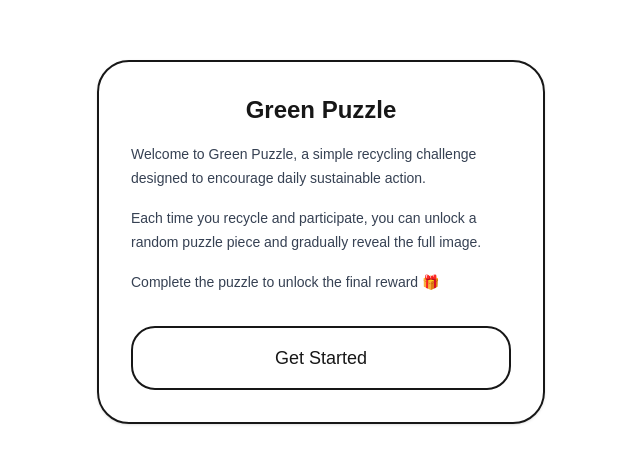
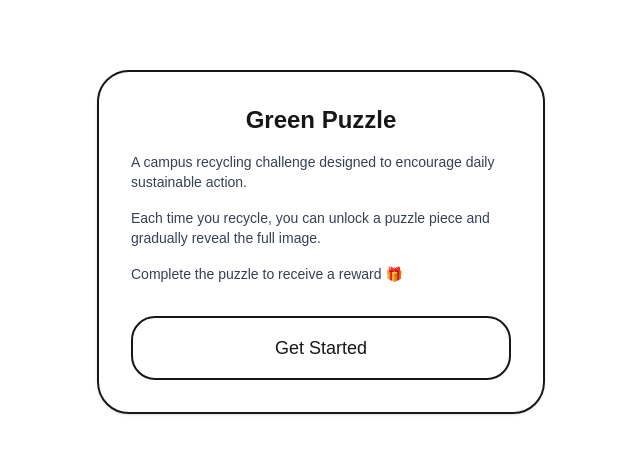
Before and after one commit to jackyxuzhiqi-dotcom/green-puzzle-mvp, a Next.js app: page / in a window 1280 px wide. Shown: the part 158-622 px from the top of the page, without its empty margins (319-959 px from the left). Built offline with nearby package versions, Linux system fonts and the light colour scheme.

Commit message:
Update puzzle UI

```diff
--- a/app/page.tsx
+++ b/app/page.tsx
@@ -34,6 +34,12 @@ export default function Home() {
     const normalizedEmail = email.trim().toLowerCase()
     if (!normalizedEmail) return
 
+    // ✅ 限制学校邮箱
+    if (!normalizedEmail.endsWith('@callutheran.edu')) {
+      setMessage('Please use your CLU email (@callutheran.edu) to participate.')
+      return
+    }
+
     setCurrentEmail(normalizedEmail)
     setMessage('')
     setStep('puzzle')
@@ -57,6 +63,7 @@ export default function Home() {
       userData.lastDate = today
     }
 
+    // ✅ 每天只能1次
     if (userData.todayCount >= 1) {
       setMessage('Today’s mission is complete 🌱')
       return
@@ -68,7 +75,7 @@ export default function Home() {
 
     if (remaining.length === 0) {
       setMessage(
-        'Puzzle completed 🎉 We will notify you by email with reward collection details.'
+        'Puzzle completed 🎉 A $5 Starbucks gift card will be sent to your email. Each email can only receive one reward.'
       )
       return
     }
@@ -88,7 +95,7 @@ export default function Home() {
 
     if (totalUnlocked === 9) {
       setMessage(
-        'Puzzle completed 🎉 We will notify you by email with reward collection details.'
+        'Puzzle completed 🎉 A $5 Starbucks gift card will be sent to your email. Each email can only receive one reward.'
       )
       return
     }
@@ -119,24 +126,24 @@ export default function Home() {
   return (
     <main className="min-h-screen flex items-center justify-center px-6 bg-white">
       <div className="w-full max-w-md rounded-[2rem] border-2 p-8 shadow-sm">
+
+        {/* Intro */}
         {step === 'intro' && (
           <>
             <h1 className="text-center text-2xl font-semibold mb-4">
               Green Puzzle
             </h1>
 
-            <p className="text-sm text-gray-700 leading-6 mb-4">
-              Welcome to Green Puzzle, a simple recycling challenge designed to
-              encourage daily sustainable action.
+            <p className="text-sm text-gray-700 mb-4">
+              A campus recycling challenge designed to encourage daily sustainable action.
             </p>
 
-            <p className="text-sm text-gray-700 leading-6 mb-4">
-              Each time you recycle and participate, you can unlock a random
-              puzzle piece and gradually reveal the full image.
+            <p className="text-sm text-gray-700 mb-4">
+              Each time you recycle, you can unlock a puzzle piece and gradually reveal the full image.
             </p>
 
-            <p className="text-sm text-gray-700 leading-6 mb-8">
-              Complete the puzzle to unlock the final reward 🎁
+            <p className="text-sm text-gray-700 mb-8">
+              Complete the puzzle to receive a reward 🎁
             </p>
 
             <button
@@ -148,6 +155,7 @@ export default function Home() {
           </>
         )}
 
+        {/* Email */}
         {step === 'email' && (
           <>
             <h1 className="text-center text-2xl font-semibold mb-4">
@@ -155,7 +163,7 @@ export default function Home() {
             </h1>
 
             <p className="text-center text-sm text-gray-600 mb-6">
-              Enter your school email to save your progress
+              Enter your CLU email to participate
             </p>
 
             <form onSubmit={handleEmailContinue} className="space-y-4">
@@ -167,10 +175,8 @@ export default function Home() {
                 className="w-full rounded-[1.5rem] border-2 px-4 py-4 text-lg outline-none"
               />
 
-              <p className="text-xs text-gray-500 leading-5">
-                Please use your school email to participate. Your email will be
-                used to save your progress and notify you how to collect your
-                reward after the puzzle is completed.
+              <p className="text-xs text-gray-500">
+                Please use your CLU email. It will be used to track your progress and send your reward after completion.
               </p>
 
               <button
@@ -181,6 +187,12 @@ export default function Home() {
               </button>
             </form>
 
+            {message && (
+              <p className="mt-3 text-xs text-red-500">
+                {message}
+              </p>
+            )}
+
             <button
               onClick={handleBackToIntro}
               className="w-full mt-4 text-sm text-gray-500"
@@ -190,6 +202,7 @@ export default function Home() {
           </>
         )}
 
+        {/* Puzzle */}
         {step === 'puzzle' && (
           <>
             <h1 className="text-center text-2xl font-semibold mb-3">
@@ -204,7 +217,7 @@ export default function Home() {
               onClick={handleRecycle}
               className="w-full rounded-[1.5rem] border-2 px-4 py-4 text-lg"
             >
-              Recycle
+              I Recycled
             </button>
 
             <div className="mt-8 grid grid-cols-3 gap-3">
@@ -224,7 +237,7 @@ export default function Home() {
                     }}
                   >
                     {!isUnlocked && (
-                      <div className="absolute inset-0 bg-gradient-to-br from-green-900 to-green-700 opacity-95 transition-all duration-300" />
+                      <div className="absolute inset-0 bg-gradient-to-br from-green-900 to-green-700 opacity-95" />
                     )}
                   </div>
                 )
@@ -235,10 +248,8 @@ export default function Home() {
               Progress: {currentUnlocked.length} / 9
             </p>
 
-            <p className="mt-3 text-xs text-gray-500 leading-5">
-              You can unlock up to 1 puzzle piece per day. After the full puzzle
-              is completed, reward collection details will be sent by email.
-              Please use your school email.
+            <p className="mt-3 text-xs text-gray-500">
+              You can unlock 1 puzzle piece per day. Complete all 9 pieces to receive a $5 Starbucks gift card via email. Each email can only receive one reward.
             </p>
 
             {message && (
@@ -249,11 +260,12 @@ export default function Home() {
 
             {currentEmail && (
               <p className="mt-2 text-xs text-gray-500 break-all">
-                Current email: {currentEmail}
+                {currentEmail}
               </p>
             )}
           </>
         )}
+
       </div>
     </main>
   )
```
